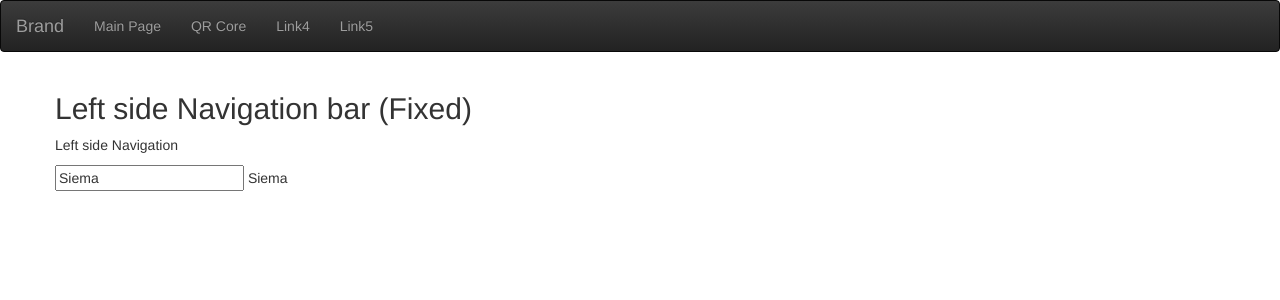
After one commit to biniow/chickenpay, a Django app: template backend/templates/backend/core/qrcode.html in a window 1280 px wide. The commit adds this page. Shown: the top 300 px of the page. Run offline with Django 3.2, Linux system fonts and the light colour scheme; the template is opened without the code that fills it, so the values that code supplies are empty; some libraries are stand-ins or nearby versions.

Commit message:
Css and js for front

```diff
--- /dev/null
+++ b/backend/core/static/js/app.js
@@ -0,0 +1,6 @@
+function uuidv4() {
+  return 'xxxxxxxx-xxxx-4xxx-yxxx-xxxxxxxxxxxx'.replace(/[xy]/g, function(c) {
+    var r = Math.random() * 16 | 0, v = c == 'x' ? r : (r & 0x3 | 0x8);
+    return v.toString(16);
+  });
+}
--- a/backend/templates/backend/base.html
+++ b/backend/templates/backend/base.html
@@ -3,12 +3,52 @@
 <html>
 <head>
     <title>ChickenPay - {% block title %}{% endblock %}</title>
-    <link href="{% static "css/blog.css" %}" rel="stylesheet">
+    <link href="{% static " css
+    /main.css" %}" rel="stylesheet">
+
+
+    <script type="text/javascript" src="https://ajax.googleapis.com/ajax/libs/jquery/1.9.1/jquery.min.js"></script>
+    <!-- Latest compiled and minified CSS -->
+    <link rel="stylesheet" href="https://maxcdn.bootstrapcdn.com/bootstrap/3.3.7/css/bootstrap.min.css"
+          integrity="sha384-BVYiiSIFeK1dGmJRAkycuHAHRg32OmUcww7on3RYdg4Va+PmSTsz/K68vbdEjh4u" crossorigin="anonymous">
+
+    <!-- Optional theme -->
+    <link rel="stylesheet" href="https://maxcdn.bootstrapcdn.com/bootstrap/3.3.7/css/bootstrap-theme.min.css"
+          integrity="sha384-rHyoN1iRsVXV4nD0JutlnGaslCJuC7uwjduW9SVrLvRYooPp2bWYgmgJQIXwl/Sp" crossorigin="anonymous">
+
+    <!-- Latest compiled and minified JavaScript -->
+    <script src="https://maxcdn.bootstrapcdn.com/bootstrap/3.3.7/js/bootstrap.min.js"
+            integrity="sha384-Tc5IQib027qvyjSMfHjOMaLkfuWVxZxUPnCJA7l2mCWNIpG9mGCD8wGNIcPD7Txa"
+            crossorigin="anonymous"></script>
 </head>
 <body>
 <div id="content">
-    {% block content %}
-    {% endblock %}
+    <div class="navbar navbar-inverse navbar-fixed-left">
+        <a class="navbar-brand" href="#">Brand</a>
+        <ul class="nav navbar-nav">
+            <li><a href="/main/">Main Page</a></li>
+            <li><a href="/qrcode/">QR Core</a></li>
+            <li><a href="#">Link4</a></li>
+            <li><a href="#">Link5</a></li>
+        </ul>
+    </div>
+    <div class="container">
+        <div class="row">
+            <h2>Left side Navigation bar (Fixed)</h2>
+
+            <p>Left side Navigation</p>
+        </div>
+    </div>
+    <div class="container">
+        <div class="row">
+            {% block content %}
+            {% endblock %}
+        </div>
+    </div>
+
 </div>
+
+<script type="text/javascript" src="http://jeromeetienne.github.io/jquery-qrcode/src/jquery.qrcode.js"></script>
+<script type="text/javascript" src="http://jeromeetienne.github.io/jquery-qrcode/src/qrcode.js"></script>
 </body>
 </html>
--- a/backend/templates/backend/core/main.html
+++ b/backend/templates/backend/core/main.html
@@ -1,6 +1,6 @@
 {% extends "backend/base.html" %}
 
-{% block title %}dashboard{% endblock %}
+{% block title %}Main{% endblock %}
 
 {% block content %}
 
--- /dev/null
+++ b/backend/templates/backend/core/qrcode.html
@@ -0,0 +1,10 @@
+{% extends "backend/base.html" %}
+
+{% block title %}Qrcode{% endblock %}
+
+{% block content %}
+<form>
+    <input value="Siema">
+    Siema
+</form>
+{% endblock %}
```
Also changed, not shown: backend/core/static/css/main.css (added, +21 -0 lines).
